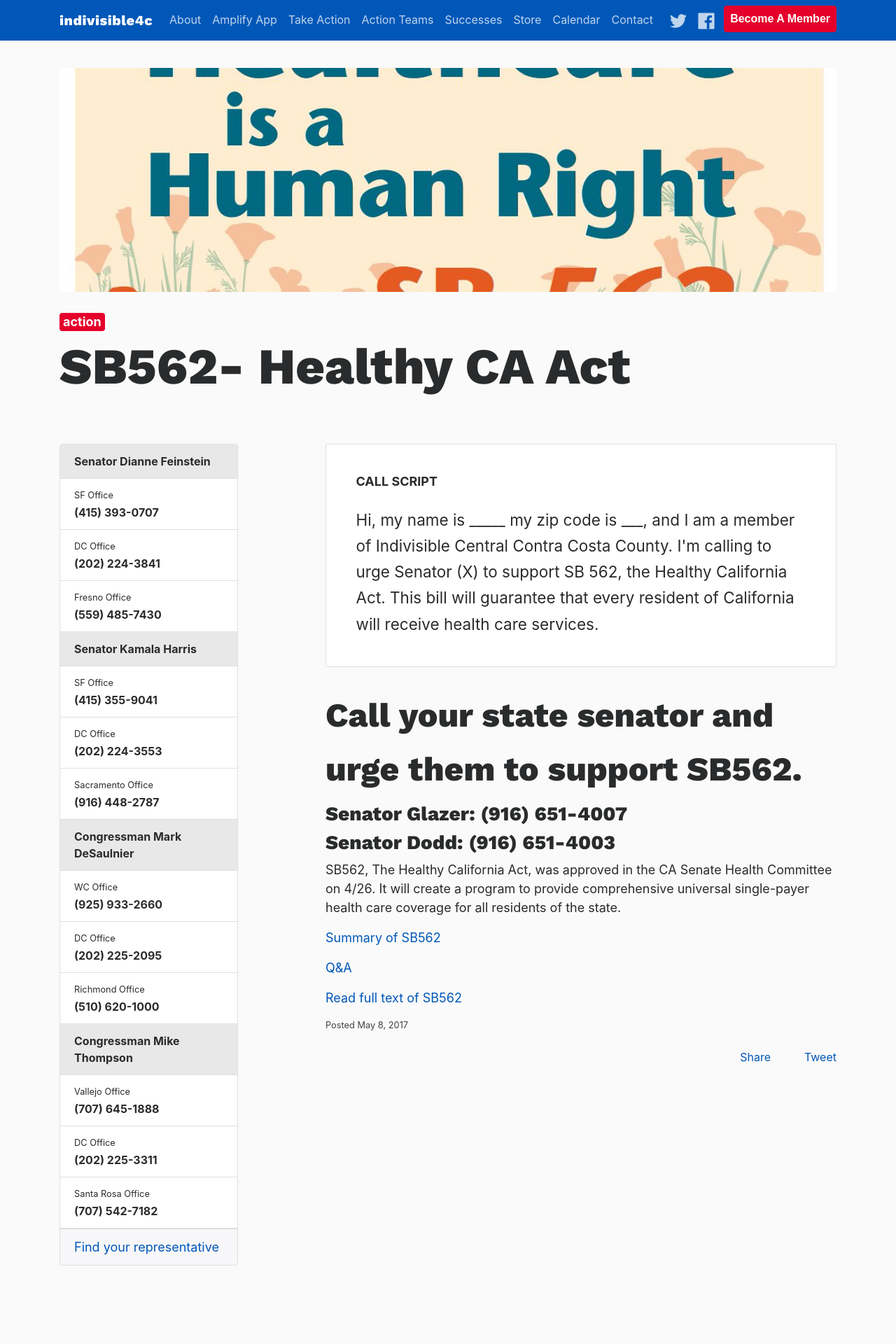
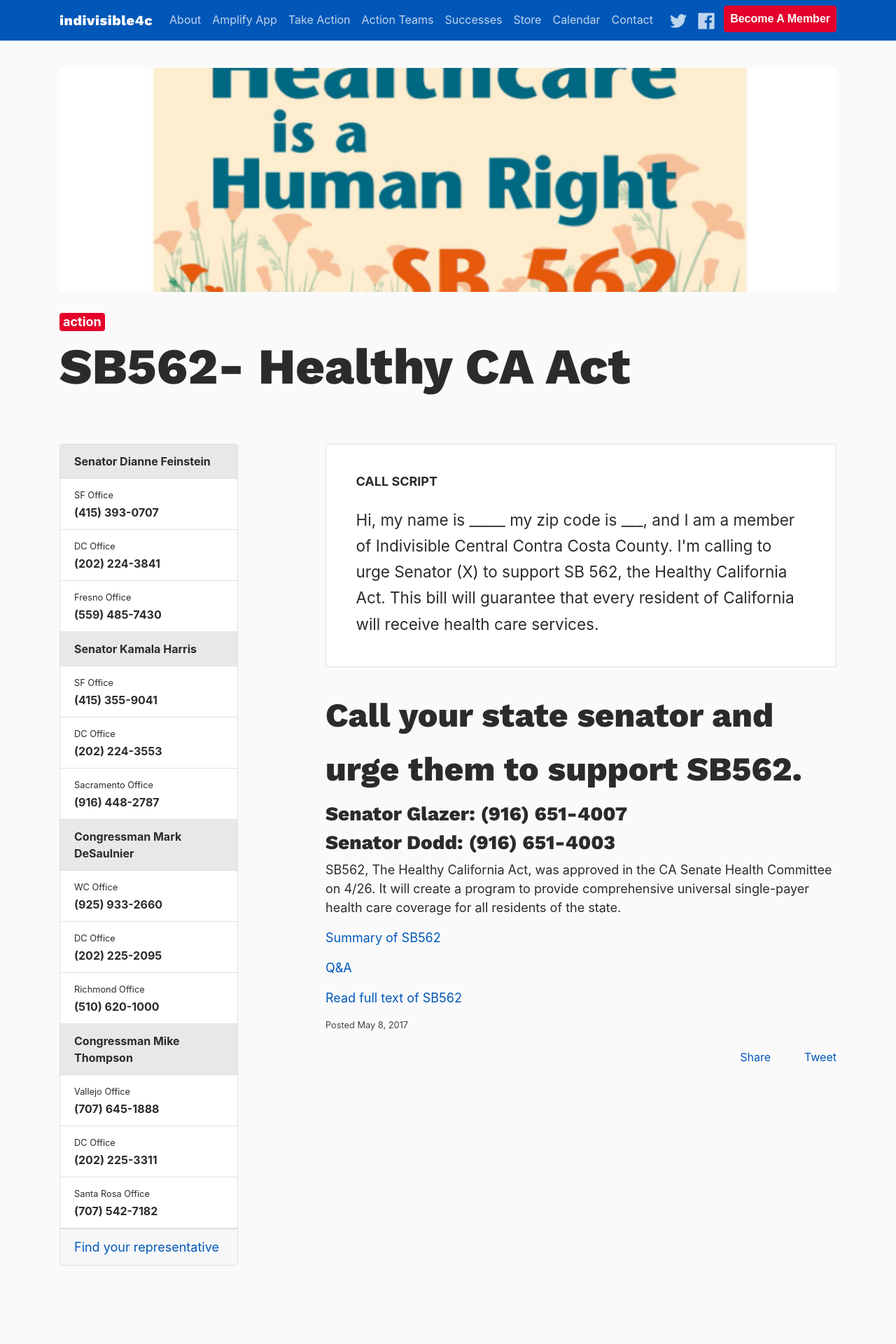
Before and after one commit to IndivisibleTemplate/BasicTemplate, a Jekyll site: the page built from _posts/2017-05-08-sb562-healthy-ca-act.markdown, in a window 1280 px wide. Shown: the top 1920 px of the page at 70% size. Built offline with Jekyll 4.4.1, drawn with Linux system fonts in a browser that asks for light colours; nearby versions of some CDN libraries; comment, search, counter and statistics services are not loaded.

Commit message:
Updated Sb562 Healthy Ca Act

```diff
--- a/_posts/2017-05-08-sb562-healthy-ca-act.markdown
+++ b/_posts/2017-05-08-sb562-healthy-ca-act.markdown
@@ -5,7 +5,7 @@ categories:
 - action
 tags:
 - action
-main-image: "/uploads/C6RTZq4U4AAFqSe.jpg"
+main-image: "/uploads/sb562.png"
 call-script-text: |-
   Hi, my name is _____ my zip code is ___, and I am a member of Indivisible Central Contra Costa County.
 
```
